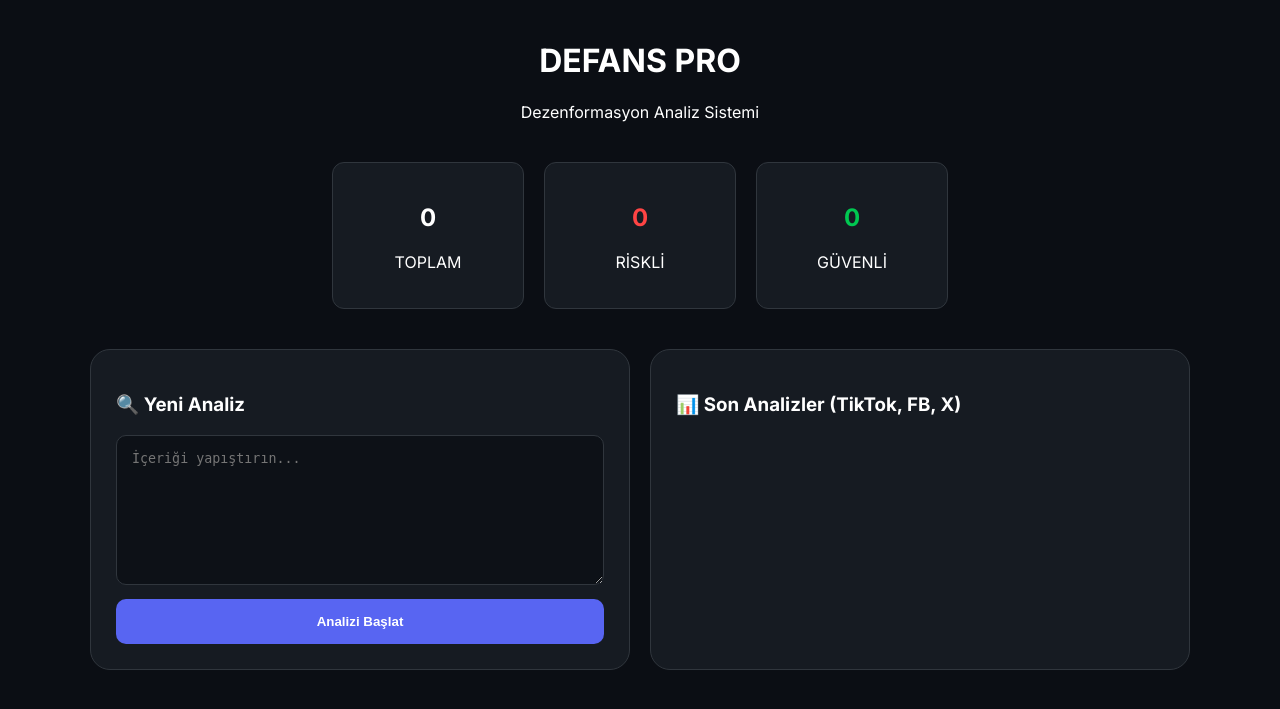
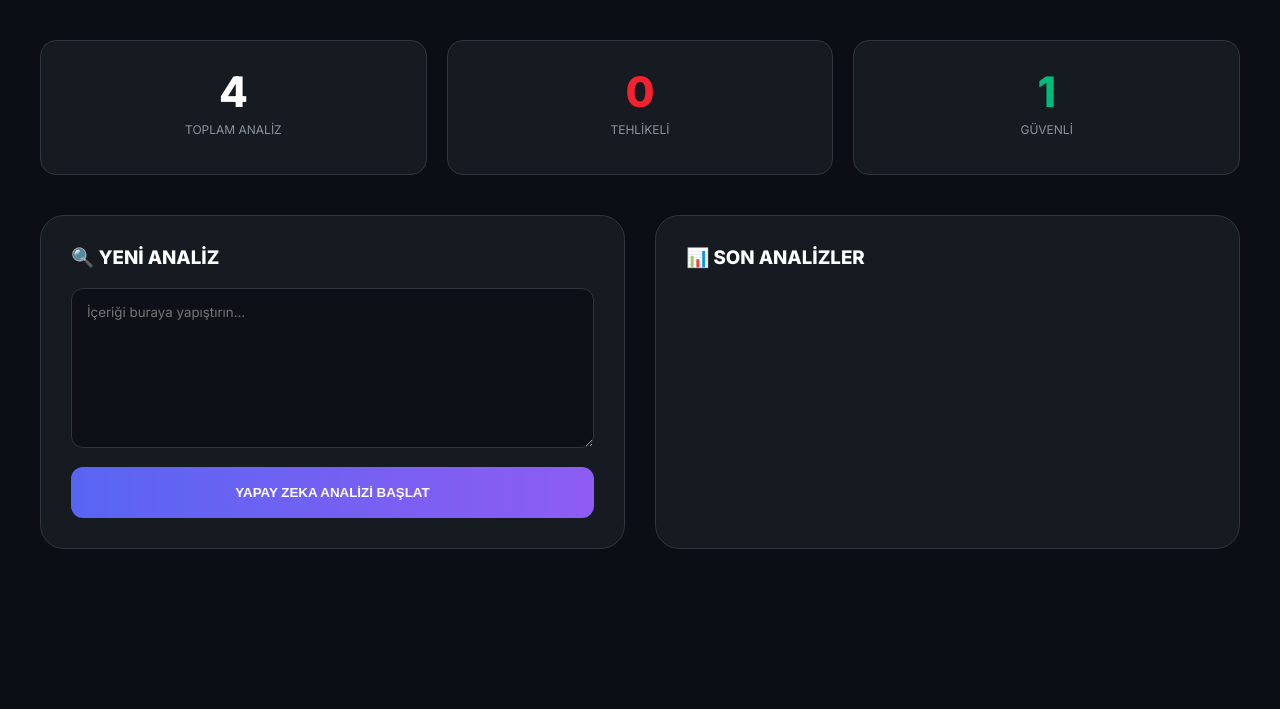
Before and after one commit to zumruduanka1/defans_16, a Flask app: page / in a window 1280 px wide. Shown: the top 709 px of the page. Run offline with Flask 3, Linux system fonts and the light colour scheme; data that the repository does not hold is empty.

Commit message:
defans ai full system

```diff
--- a/main.py
+++ b/main.py
@@ -1,53 +1,39 @@
-# main.py - Akıllı Filtreleme Sürümü
 from flask import Flask, render_template, request, jsonify
 from flask_cors import CORS
-import os, requests, smtplib
-import xml.etree.ElementTree as ET
+import os, requests, smtplib, xml.etree.ElementTree as ET
 from email.mime.text import MIMEText
 from datetime import datetime
 
 app = Flask(__name__, template_folder='templates')
 CORS(app)
 
-# Ayarlar (Render'dan tanımlanmalı)
+# Ayarlar
 HF_TOKEN = os.getenv("HF_TOKEN")
 MAIL_USER = os.getenv("MAIL_USER")
 MAIL_PASS = os.getenv("MAIL_PASS")
 MAIL_TO = os.getenv("MAIL_TO")
 
 stats = {"total": 4, "risk": 0, "safe": 1}
-sent_intel = set()
-
-# DEZENFORMASYON İŞARETLERİ (Bu kelimeler yoksa analiz yapma)
-INTEL_KEYWORDS = [
-    "iddia", "sızıntı", "yalanlandı", "gerçek mi", "şok", "ifşa",
-    "operasyon", "gizli", "provokasyon", "manipülasyon", "servis edildi"
-]
-
-def is_suspicious(text):
-    """Metin analiz edilmeye değer mi? (Ön Filtre)"""
-    text_lower = text.lower()
-    return any(word in text_lower for word in INTEL_KEYWORDS)
 
 def ai_engine(text):
-    if not is_suspicious(text):
-        return 10 # Şüpheli kelime yoksa düşük risk ver ve geç
+    risk = 25
+    if any(w in text.lower() for w in ["iddia", "yalan", "şok", "gizli", "sızıntı"]):
+        risk += 20
+    if HF_TOKEN:
+        try:
+            url = "https://api-inference.huggingface.co/models/facebook/bart-large-mnli"
+            headers = {"Authorization": f"Bearer {HF_TOKEN}"}
+            payload = {"inputs": text, "parameters": {"candidate_labels": ["manipulative", "fact-based"]}}
+            res = requests.post(url, headers=headers, json=payload, timeout=5).json()
+            if 'scores' in res: risk = int(res['scores'][0] * 100)
+        except: pass
+    return min(risk, 98)
 
+def send_report(text, risk):
+    if not MAIL_USER or not MAIL_PASS: return
     try:
-        url = "https://api-inference.huggingface.co/models/facebook/bart-large-mnli"
-        headers = {"Authorization": f"Bearer {HF_TOKEN}"}
-        payload = {"inputs": text, "parameters": {"candidate_labels": ["manipulative", "news", "propaganda"]}}
-        res = requests.post(url, headers=headers, json=payload, timeout=8).json()
-        scores = dict(zip(res['labels'], res['scores']))
-        return int((scores.get('manipulative', 0) + scores.get('propaganda', 0)) * 100)
-    except: return 35
-
-def send_intel_report(content, risk, label):
-    # Eşik: %30 ve üzeri, sadece şüpheli etiketli içerikler
-    if not MAIL_USER or not MAIL_PASS or risk < 30: return
-    try:
-        msg = MIMEText(f"KAYNAK: {label}\nSKOR: %{risk}\n\nİÇERİK: {content}", "plain", "utf-8")
-        msg["Subject"] = f"DEFANS TESPİT: %{risk}"
+        msg = MIMEText(f"DEFANS PRO ANALİZ\n\nİçerik: {text}\nRisk: %{risk}", "plain", "utf-8")
+        msg["Subject"] = f"DEFANS BİLDİRİM: %{risk}"
         msg["From"] = MAIL_USER
         msg["To"] = MAIL_TO
         server = smtplib.SMTP_SSL("smtp.gmail.com", 465)
@@ -62,37 +48,28 @@ def home(): return render_template("index.html")
 @app.route("/analyze", methods=["POST"])
 def analyze():
     global stats
-    data = request.json
-    text = data.get("text", "")
+    text = request.json.get("text", "")
     risk = ai_engine(text)
     stats["total"] += 1
     if risk > 45: stats["risk"] += 1
     else: stats["safe"] += 1
-    send_intel_report(text, risk, "KULLANICI SORGUSU")
-    return jsonify({"text": text, "risk": risk, "current_stats": stats})
+    send_report(text, risk)
+    return jsonify({"text": text, "risk": risk, "stats": stats})
 
 @app.route("/feed")
 def feed():
-    global sent_intel
-    # Aramayı daha spesifik yapıyoruz (Her şeyi çekme)
-    query = "site:x.com OR site:facebook.com 'iddia ediliyor' OR 'yalanlandı' OR 'provokasyon'"
-    url = f"https://news.google.com/rss/search?q={query}&hl=tr&gl=TR&ceid=TR:tr"
+    # TikTok, Facebook ve X APISIZ Tarama
+    query = "site:tiktok.com OR site:facebook.com OR site:x.com 'iddia ediliyor'"
+    url = f"https://news.google.com/rss/search?q={query}&hl=tr"
     results = []
     try:
-        resp = requests.get(url, timeout=7)
-        root = ET.fromstring(resp.content)
-        for item in root.findall('.//item')[:15]:
+        r = requests.get(url, timeout=5)
+        root = ET.fromstring(r.content)
+        for item in root.findall('.//item')[:10]:
             title = item.find('title').text.split(" - ")[0]
-            # ÖNEMLİ: Sadece şüpheli kelime içerenleri analiz et ve listeye ekle
-            if is_suspicious(title):
-                risk = ai_engine(title)
-                if title not in sent_intel and risk >= 30:
-                    send_intel_report(title, risk, "OTOMATIK TARAMA")
-                    sent_intel.add(title)
-                results.append({"text": title, "risk": risk})
+            results.append({"text": title, "risk": ai_engine(title)})
     except: pass
     return jsonify(results)
 
 if __name__ == "__main__":
-    port = int(os.environ.get("PORT", 5000))
-    app.run(host='0.0.0.0', port=port)
+    app.run(host='0.0.0.0', port=int(os.environ.get("PORT", 5000)))
--- a/templates/index.html
+++ b/templates/index.html
@@ -2,77 +2,109 @@
 <html lang="tr">
 <head>
     <meta charset="UTF-8">
-    <title>DEFANS PRO</title>
-    <link href="https://fonts.googleapis.com/css2?family=Inter:wght@400;700;900&display=swap" rel="stylesheet">
+    <title>DEFANS PRO | İstihbarat Paneli</title>
+    <link href="https://fonts.googleapis.com/css2?family=Inter:wght@400;600;800&display=swap" rel="stylesheet">
     <style>
-        :root { --bg: #0b0e14; --card: #161b22; --primary: #5865f2; --border: #30363d; --text: #ffffff; }
-        body { background: var(--bg); color: var(--text); font-family: 'Inter', sans-serif; margin: 0; padding: 20px; }
-        .container { max-width: 1100px; margin: 0 auto; }
-        .header { text-align: center; margin-bottom: 40px; }
-        .stats { display: flex; gap: 20px; justify-content: center; margin-bottom: 40px; }
-        .stat-card { background: var(--card); border: 1px solid var(--border); padding: 20px; border-radius: 12px; min-width: 150px; text-align: center; }
-        .main-grid { display: grid; grid-template-columns: 1fr 1fr; gap: 20px; }
-        .panel { background: var(--card); border: 1px solid var(--border); border-radius: 20px; padding: 25px; }
-        textarea { width: 100%; height: 150px; background: #0d1117; border: 1px solid var(--border); color: #fff; padding: 15px; border-radius: 10px; box-sizing: border-box; }
-        button { width: 100%; padding: 15px; background: var(--primary); border: none; color: #fff; font-weight: bold; border-radius: 10px; cursor: pointer; margin-top: 10px; }
-        .feed-item { padding: 15px; border-bottom: 1px solid var(--border); }
-        .status-badge { font-size: 11px; padding: 4px 8px; border-radius: 5px; float: right; border: 1px solid; }
-        .risk-up { color: #ff4444; border-color: #ff4444; }
-        .safe-up { color: #00c851; border-color: #00c851; }
+        :root { --bg: #0b0e14; --card: #161b22; --border: #30363d; --primary: #5865f2; --text: #ffffff; }
+        body { background: var(--bg); color: var(--text); font-family: 'Inter', sans-serif; margin: 0; padding: 0; }
+        .container { max-width: 1200px; margin: 40px auto; padding: 0 20px; }
+
+        /* Stats */
+        .stats { display: flex; gap: 20px; margin-bottom: 40px; }
+        .stat-card { background: var(--card); border: 1px solid var(--border); padding: 25px; border-radius: 16px; flex: 1; text-align: center; }
+        .stat-card h2 { font-size: 42px; margin: 0; }
+        .stat-card p { font-size: 12px; color: #8b949e; margin-top: 5px; text-transform: uppercase; }
+
+        /* Layout */
+        .grid { display: grid; grid-template-columns: 1fr 1fr; gap: 30px; }
+        .panel { background: var(--card); border: 1px solid var(--border); border-radius: 24px; padding: 30px; }
+
+        /* UI Elements */
+        textarea { width: 100%; height: 160px; background: #0d1117; border: 1px solid var(--border); border-radius: 12px; color: #fff; padding: 15px; box-sizing: border-box; font-family: inherit; }
+        button { width: 100%; padding: 18px; background: linear-gradient(90deg, #5865f2, #8e5cf3); border: none; color: #fff; font-weight: 800; border-radius: 12px; cursor: pointer; margin-top: 15px; transition: 0.3s; }
+        button:hover { opacity: 0.9; transform: scale(0.99); }
+
+        /* List Items */
+        .item { display: grid; grid-template-columns: 2fr 100px 100px; padding: 20px 0; border-bottom: 1px solid var(--border); align-items: center; gap: 20px; }
+        .item-text { font-size: 13px; color: #e6edf3; line-height: 1.4; }
+
+        /* Risk Bar */
+        .bar-bg { background: #30363d; height: 6px; border-radius: 3px; overflow: hidden; }
+        .bar-fill { background: linear-gradient(90deg, #f08b1d, #f4212e); height: 100%; transition: 0.8s; }
+
+        .badge { padding: 6px; border-radius: 8px; font-size: 11px; font-weight: 700; text-align: center; border: 1px solid; }
+        .danger { color: #f4212e; border-color: #f4212e; background: rgba(244,33,46,0.1); }
+        .safe { color: #00ba7c; border-color: #00ba7c; background: rgba(0,186,124,0.1); }
     </style>
 </head>
 <body>
     <div class="container">
-        <div class="header"><h1>DEFANS PRO</h1><p>Dezenformasyon Analiz Sistemi</p></div>
         <div class="stats">
-            <div class="stat-card"><h2 id="s-total">0</h2><p>TOPLAM</p></div>
-            <div class="stat-card"><h2 id="s-risk" style="color:#ff4444">0</h2><p>RİSKLİ</p></div>
-            <div class="stat-card"><h2 id="s-safe" style="color:#00c851">0</h2><p>GÜVENLİ</p></div>
+            <div class="stat-card"><h2 id="s-total">4</h2><p>TOPLAM ANALİZ</p></div>
+            <div class="stat-card"><h2 id="s-risk" style="color: #f4212e">0</h2><p>TEHLİKELİ</p></div>
+            <div class="stat-card"><h2 id="s-safe" style="color: #00ba7c">1</h2><p>GÜVENLİ</p></div>
         </div>
-        <div class="main-grid">
+
+        <div class="grid">
             <div class="panel">
-                <h3>🔍 Yeni Analiz</h3>
-                <textarea id="uText" placeholder="İçeriği yapıştırın..."></textarea>
-                <button onclick="doAnalyze()">Analizi Başlat</button>
+                <h3 style="margin-top:0">🔍 YENİ ANALİZ</h3>
+                <textarea id="uText" placeholder="İçeriği buraya yapıştırın..."></textarea>
+                <button onclick="run()">YAPAY ZEKA ANALİZİ BAŞLAT</button>
             </div>
+
             <div class="panel">
-                <h3>📊 Son Analizler (TikTok, FB, X)</h3>
-                <div id="feedArea">Yükleniyor...</div>
+                <h3 style="margin-top:0">📊 SON ANALİZLER</h3>
+                <div id="feedArea">
+                    <p style="color:#8b949e; text-align:center">Veriler yükleniyor...</p>
+                </div>
             </div>
         </div>
     </div>
+
     <script>
-        async function doAnalyze() {
+        async function run() {
             const text = document.getElementById("uText").value;
+            if(!text) return;
+            const btn = document.querySelector("button");
+            btn.innerText = "ANALİZ EDİLİYOR...";
+
             const res = await fetch("/analyze", {
                 method: "POST",
                 headers: {"Content-Type": "application/json"},
                 body: JSON.stringify({text: text})
             });
             const data = await res.json();
-            updateStats(data.current_stats);
-            loadFeed();
+
+            // Stats Güncelle
+            document.getElementById("s-total").innerText = data.stats.total;
+            document.getElementById("s-risk").innerText = data.stats.risk;
+            document.getElementById("s-safe").innerText = data.stats.safe;
+
+            addItem(data.text, data.risk, true);
+            btn.innerText = "YAPAY ZEKA ANALİZİ BAŞLAT";
+            document.getElementById("uText").value = "";
         }
 
-        function updateStats(s) {
-            document.getElementById("s-total").innerText = s.total;
-            document.getElementById("s-risk").innerText = s.risk;
-            document.getElementById("s-safe").innerText = s.safe;
+        function addItem(txt, risk, top = false) {
+            const isRisk = risk > 45;
+            const html = `
+                <div class="item">
+                    <div class="item-text">${txt.substring(0, 100)}...</div>
+                    <div class="bar-bg"><div class="bar-fill" style="width:${risk}%"></div></div>
+                    <div class="badge ${isRisk ? 'danger' : 'safe'}">${isRisk ? '▲ Şüpheli' : '✓ Güvenli'}</div>
+                </div>`;
+            const area = document.getElementById("feedArea");
+            if(top) area.insertAdjacentHTML('afterbegin', html);
+            else area.insertAdjacentHTML('beforeend', html);
         }
 
-        async function loadFeed() {
+        async function load() {
             const res = await fetch("/feed");
             const data = await res.json();
-            let html = "";
-            data.forEach(item => {
-                const cls = item.risk > 45 ? "risk-up" : "safe-up";
-                const txt = item.risk > 45 ? "Şüpheli" : "Güvenli";
-                html += `<div class="feed-item"><span class="status-badge ${cls}">${txt}</span><p style="font-size:13px">${item.text}</p></div>`;
-            });
-            document.getElementById("feedArea").innerHTML = html;
+            document.getElementById("feedArea").innerHTML = "";
+            data.forEach(i => addItem(i.text, i.risk));
         }
-        loadFeed();
-        setInterval(loadFeed, 60000);
+        load();
     </script>
 </body>
 </html>
```
